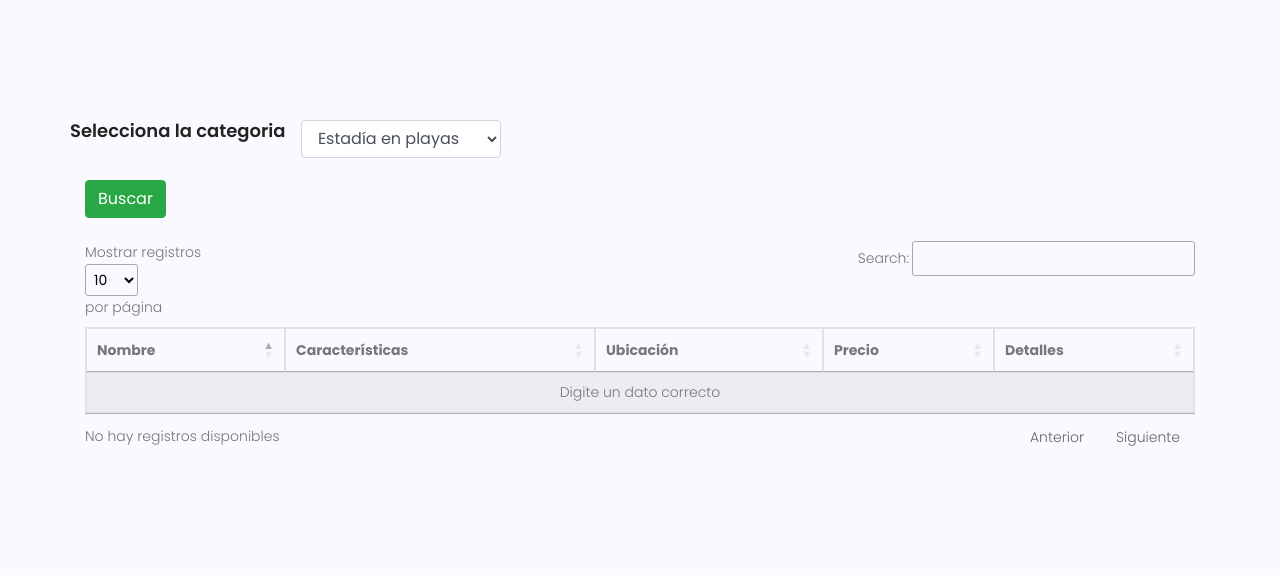
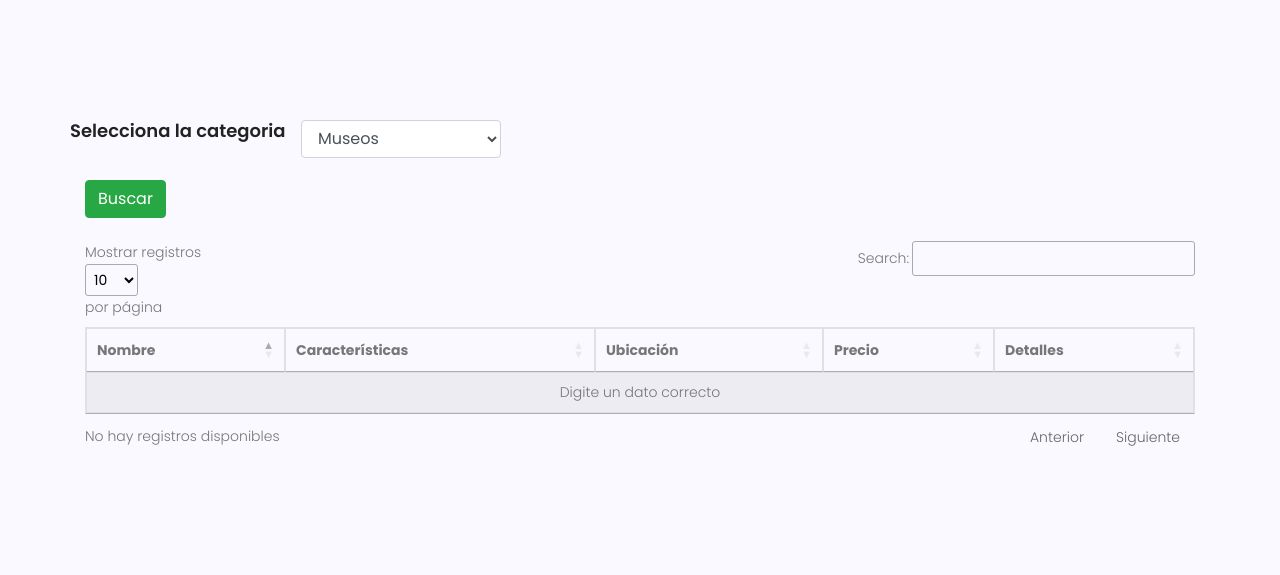
Before and after one commit to RandallUCR/ProyectoExpertos, a PHP site: template Proyecto1_Expertos_G5/View/filtradoCategoriaView.php in a window 1280 px wide. Shown: the part 308-883 px from the top of the page. Run offline with PHP 8.4, Linux system fonts and the light colour scheme; the template is opened without the code that fills it, so the values that code supplies are empty; some libraries are stand-ins or nearby versions.

Commit message:
Corrección y añadir imagenes

```diff
--- a/Proyecto1_Expertos_G5/View/filtradoCategoriaView.php
+++ b/Proyecto1_Expertos_G5/View/filtradoCategoriaView.php
@@ -29,9 +29,10 @@
                         <select id="tipoCategoria" class="form-control" name="tipoCategoria" style="width:200px;" required>
 
 
-                            <option value="2">Estadía en playas</option>
-                            <option value="1">Senderos en la naturaleza</option>
-                            <option value="3">Cultura general</option>
+                            <option value="1">Museos</option>
+                            <option value="2">Hoteles</option>
+                            <option value="3">Senderos</option>
+                            <option value="4">Parques Nacionales</option>
 
                         </select>
 
```
Also changed, not shown: Proyecto1_Expertos_G5/img/hotelM_1.jpeg (added), Proyecto1_Expertos_G5/img/hotelM_2.jpg (added), Proyecto1_Expertos_G5/img/hotelM_3.jpg (added), Proyecto1_Expertos_G5/img/hotelM_4.jpg (added), Proyecto1_Expertos_G5/img/hotelM_5.jpg (added), Proyecto1_Expertos_G5/img/hotelM_6.jpg (added), Proyecto1_Expertos_G5/img/hotel_1.jpg (added), Proyecto1_Expertos_G5/img/hotel_2.jpg (added), Proyecto1_Expertos_G5/img/hotel_3.jpg (added), Proyecto1_Expertos_G5/img/hotel_4.jpg (added), Proyecto1_Expertos_G5/img/hotel_5.jpg (added), Proyecto1_Expertos_G5/img/hotel_6.jpg (added).
